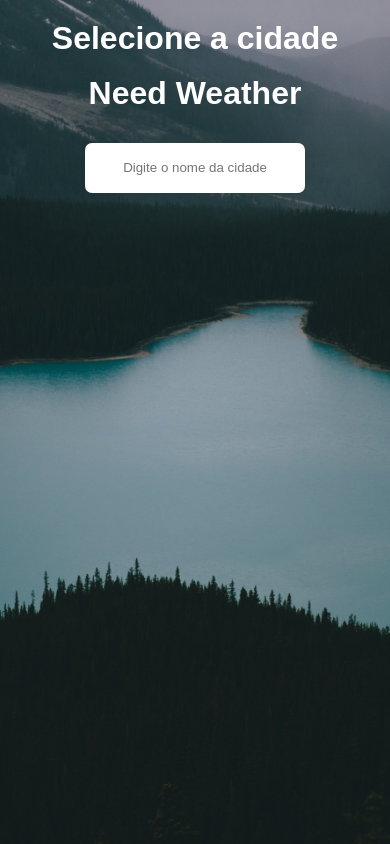
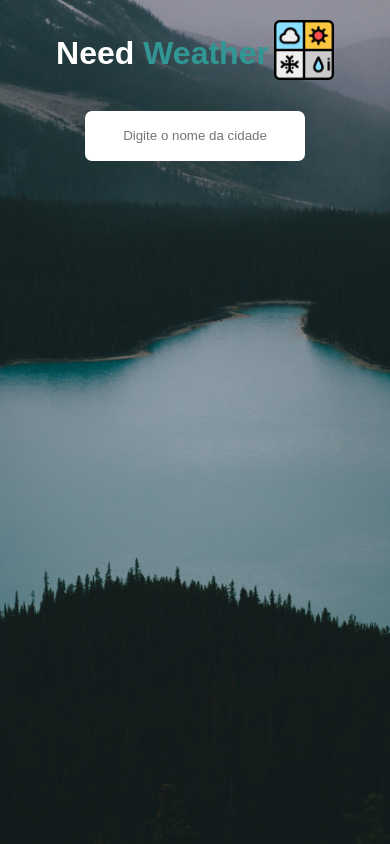
Before and after one commit to Zokaaah/Need-Weather, a React (Create React App) app: page / in a window 390 px wide. Built offline with nearby package versions, Linux system fonts and the light colour scheme.

Commit message:
Correção tela inicial

```diff
--- a/src/App.css
+++ b/src/App.css
@@ -19,17 +19,6 @@ body{
 }
 
 
-@media only screen and (max-width: 768px) {
-  body{
-    background-image: url("./images/bkg.jpg");
-    background-repeat: no-repeat;
-    background-size: cover;
-    min-height: 100%;
-    background-attachment: fixed;
-
-
-  }
-}
 
 }
 .App {
--- a/src/App.js
+++ b/src/App.js
@@ -5,6 +5,7 @@ import sunny from "./images/sunny.png"
 import rainy from "./images/rainy.png"
 import mist from "./images/misty.png"
 import tempe from "./images/max.png"
+import weather_icon from "./images/weather.png"
 
 
 import React, {useState} from 'react'
@@ -82,9 +83,10 @@ function App() {
                 {/* <div className={styles.data}>{date}</div> */}
             </div>
 ):(<div className={styles.select_city}>
-  <h1>Selecione a cidade</h1>
-  <br />
-  <h1>Need Weather</h1>
+  <div className={styles.select_container}>
+    <h1>Need <span className={styles.select_color}>Weather</span></h1>
+    <img  className={styles.icons_select} src={weather_icon} alt="" />
+  </div>
   </div>)}
 
             <div className={styles.search_box}>
--- a/src/Styles/index.module.css
+++ b/src/Styles/index.module.css
@@ -11,9 +11,28 @@ body{
 
 }
 
-.select_city{
+.select_container{
+    display: flex;
+    flex-direction: row;
     margin: auto;
+    justify-content: center;
     padding: 5%;
+
+}
+.select_container h1{
+    margin-top: 15px;
+    margin-right: 5px;
+}
+
+.icons_select{
+    height: 60px;
+}
+
+
+
+.select_color{
+    color: #319795;
+
 }
 
 .local{
@@ -85,3 +104,45 @@ main{
     height: 70px;
 
 }
+
+
+
+
+@media only screen and (max-width: 768px) {
+    body{
+      background-image: url("./../images/bkg.jpg");
+      background-repeat: no-repeat;
+      background-size: cover;
+      min-height: 100%;
+      background-attachment: fixed;
+
+
+    }
+
+    .Weather_container{
+        display: flex;
+        flex-direction: column;
+        justify-content: center;
+
+    }
+
+    .temp{
+        margin: auto;
+        width: 50%;
+    }
+
+    .weather{
+        margin-top: 10px;
+        font-size: 2.2em;
+        width: 90%;
+        margin: auto;
+    }
+
+    .icons{
+        height: 70px;
+
+    }
+
+
+
+  }
```
Also changed, not shown: src/images/weather.png (added).
